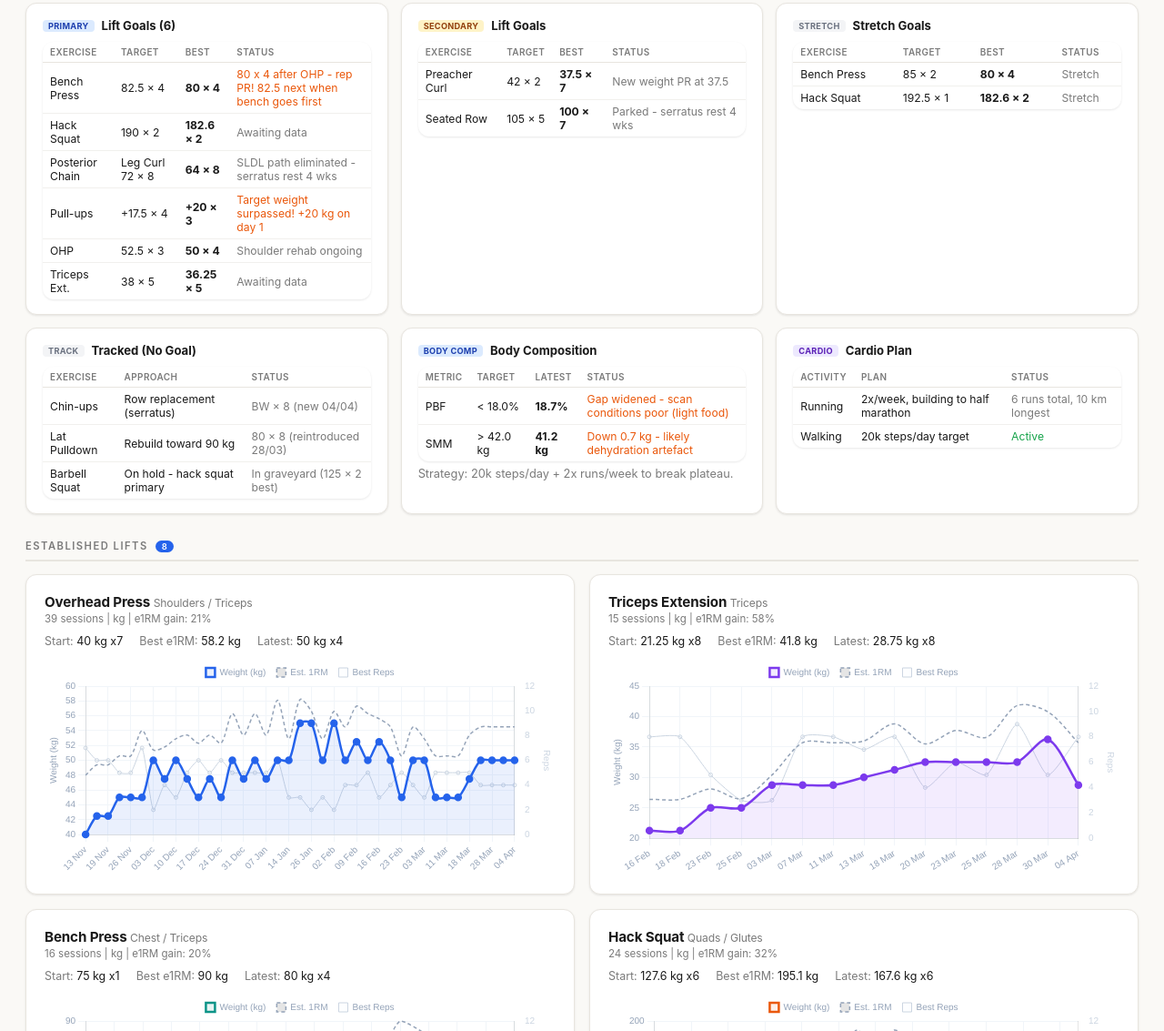
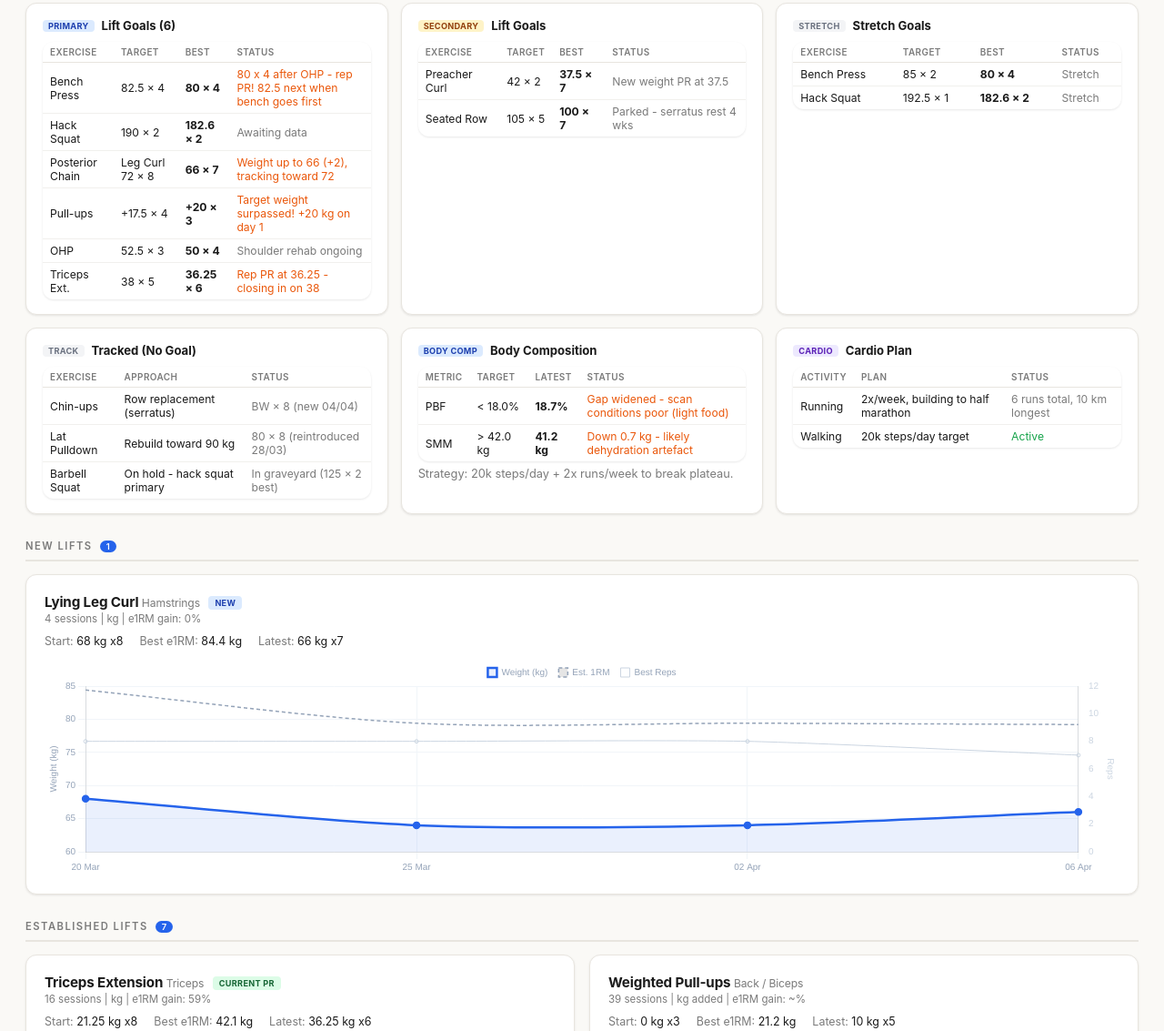
Before and after one commit to sldl145/training-dashboard, a plain HTML site: page index.html in a window 1280 px wide. Shown: the part 354-1487 px from the top of the page at 91% size. Drawn offline with nearby package versions, Linux system fonts and the light colour scheme.

Commit message:
Deploy 2026-04-06 11:03

```diff
--- a/index.html
+++ b/index.html
@@ -689,7 +689,7 @@
 <body>
 
 <h1>Training, Body Composition & Running Dashboard</h1>
-<p class="subtitle">November 2025 - April 2026 | Updated 04/04/2026</p>
+<p class="subtitle">November 2025 - April 2026 | Updated 06/04/2026</p>
 
 <!-- Tab Navigation -->
 <div class="tab-nav">
@@ -955,6 +955,7 @@ const exercises = {
       { date: "2026-03-28", weight: 32.5, bestReps: 9, note: "Rep PR at 32.5! (5→7→9)", sets: [{"w":32.5,"r":9},{"w":32.5,"r":7}] },
       { date: "2026-03-30", weight: 36.25, bestReps: 5, note: "36.25 kg NEW WEIGHT! +4 kg jump", sets: [{"w":36.25,"r":5},{"w":36.25,"r":5}] },
       { date: "2026-04-04", weight: 28.75, bestReps: 8, note: "Depleted - light food before session, not representative", sets: [{"w":28.75,"r":8}] },
+      { date: "2026-04-06", weight: 36.25, bestReps: 6, note: "Rep PR at 36.25! (prev best 5)", sets: [{"w":36.25,"r":6},{"w":32.5,"r":5}] },
     ]
   },
   "Weighted Pull-ups": {
@@ -998,6 +999,7 @@ const exercises = {
       { date: "2026-03-25", weight: 15, bestReps: 5, note: "Back to +15, matched PR", sets: [{"w":15,"r":5},{"w":15,"r":4}] },
       { date: "2026-03-30", weight: 10, bestReps: 5, note: "After bench, consistent at +10", sets: [{"w":10,"r":5},{"w":5,"r":6}] },
       { date: "2026-04-02", weight: 20, bestReps: 3, note: "+20 kg first touch! New weight PR, April goal surpassed on day 1", sets: [{"w":20,"r":3},{"w":15,"r":5}] },
+      { date: "2026-04-06", weight: 10, bestReps: 5, note: "After bench, consistent at +10", sets: [{"w":10,"r":5},{"w":10,"r":4},{"w":10,"r":4}] },
     ]
   },
   "Bench Press": {
@@ -1019,6 +1021,7 @@ const exercises = {
       { date: "2026-03-28", weight: 70, bestReps: 7, note: "Conservative, no spotter", sets: [{"w":65,"r":8},{"w":70,"r":7}] },
       { date: "2026-03-30", weight: 80, bestReps: 3, note: "80 kg NEW WEIGHT! 60→80 in 7 weeks", sets: [{"w":80,"r":3},{"w":75,"r":6},{"w":75,"r":5}] },
       { date: "2026-04-04", weight: 80, bestReps: 4, note: "80 x 4 after OHP - rep PR at 80!", sets: [{"w":80,"r":4},{"w":75,"r":4}] },
+      { date: "2026-04-06", weight: 80, bestReps: 4, note: "Consistent at 80, 3 sets", sets: [{"w":80,"r":4},{"w":80,"r":4},{"w":70,"r":7}] },
     ]
   },
   "Hack Squat": {
@@ -1048,6 +1051,7 @@ const exercises = {
       { date: "2026-03-28", weight: 162.6, bestReps: 5, note: "150 x 6 rep PR, volume work", sets: [{"w":150,"r":6},{"w":162.6,"r":5},{"w":162.6,"r":5}] },
       { date: "2026-03-30", weight: 182.6, bestReps: 2, note: "182.6 kg ALL-TIME PR weight!", sets: [{"w":182.6,"r":2},{"w":172.6,"r":4}] },
       { date: "2026-04-04", weight: 167.6, bestReps: 6, note: "Volume work at 167.6", sets: [{"w":167.6,"r":6},{"w":167.6,"r":5}] },
+      { date: "2026-04-06", weight: 172.6, bestReps: 5, note: "Back to 172.6, 2x5", sets: [{"w":172.6,"r":5},{"w":172.6,"r":5}] },
     ]
   },
   "Preacher Curl": {
@@ -1104,6 +1108,7 @@ const exercises = {
       { date: "2026-03-20", weight: 68, bestReps: 8, note: "First session", sets: [{"w":68,"r":8},{"w":68,"r":5}] },
       { date: "2026-03-25", weight: 64, bestReps: 8, note: "Second session, lighter weight", sets: [{"w":64,"r":8},{"w":64,"r":6}] },
       { date: "2026-04-02", weight: 64, bestReps: 8, note: "Single set at 64, steady", sets: [{"w":64,"r":8}] },
+      { date: "2026-04-06", weight: 66, bestReps: 7, note: "Weight up to 66 (+2), 2 sets", sets: [{"w":66,"r":7},{"w":66,"r":6}] },
     ]
   },
 };
@@ -1240,8 +1245,8 @@ const graveyard = {
 };
 
 // ========== HELPERS ==========
-const TODAY = "2026-04-04";
-const SEVEN_DAYS_AGO = "2026-03-28";
+const TODAY = "2026-04-06";
+const SEVEN_DAYS_AGO = "2026-03-30";
 
 function formatDate(d) {
   const dt = new Date(d);
@@ -1265,7 +1270,7 @@ function firstDate(ex) {
 function isNew(ex) {
   // "New" = first data point is within 4 weeks AND at least 2 points in last 7 days
   const first = new Date(firstDate(ex));
-  const fourWeeksAgo = new Date("2026-03-07");
+  const fourWeeksAgo = new Date("2026-03-09");
   const recentPoints = ex.data.filter(d => d.date >= SEVEN_DAYS_AGO).length;
   return first >= fourWeeksAgo && recentPoints >= 2;
 }
@@ -1582,10 +1587,10 @@ function renderGoals() {
           <tbody>
             <tr><td>Bench Press</td><td>82.5 &times; 4</td><td style="font-weight:700;">80 &times; 4</td><td style="color:var(--orange);">80 x 4 after OHP - rep PR! 82.5 next when bench goes first</td></tr>
             <tr><td>Hack Squat</td><td>190 &times; 2</td><td style="font-weight:700;">182.6 &times; 2</td><td style="color:var(--muted);">Awaiting data</td></tr>
-            <tr><td>Posterior Chain</td><td>Leg Curl 72 &times; 8</td><td style="font-weight:700;">64 &times; 8</td><td style="color:var(--muted);">SLDL path eliminated - serratus rest 4 wks</td></tr>
+            <tr><td>Posterior Chain</td><td>Leg Curl 72 &times; 8</td><td style="font-weight:700;">66 &times; 7</td><td style="color:var(--orange);">Weight up to 66 (+2), tracking toward 72</td></tr>
             <tr><td>Pull-ups</td><td>+17.5 &times; 4</td><td style="font-weight:700;">+20 &times; 3</td><td style="color:var(--orange);">Target weight surpassed! +20 kg on day 1</td></tr>
             <tr><td>OHP</td><td>52.5 &times; 3</td><td style="font-weight:700;">50 &times; 4</td><td style="color:var(--muted);">Shoulder rehab ongoing</td></tr>
-            <tr><td>Triceps Ext.</td><td>38 &times; 5</td><td style="font-weight:700;">36.25 &times; 5</td><td style="color:var(--muted);">Awaiting data</td></tr>
+            <tr><td>Triceps Ext.</td><td>38 &times; 5</td><td style="font-weight:700;">36.25 &times; 6</td><td style="color:var(--orange);">Rep PR at 36.25 - closing in on 38</td></tr>
           </tbody>
         </table>
       </div>
```
